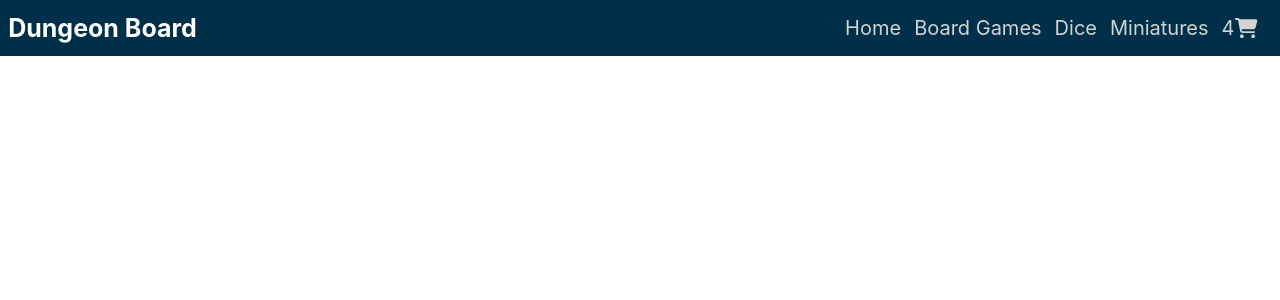
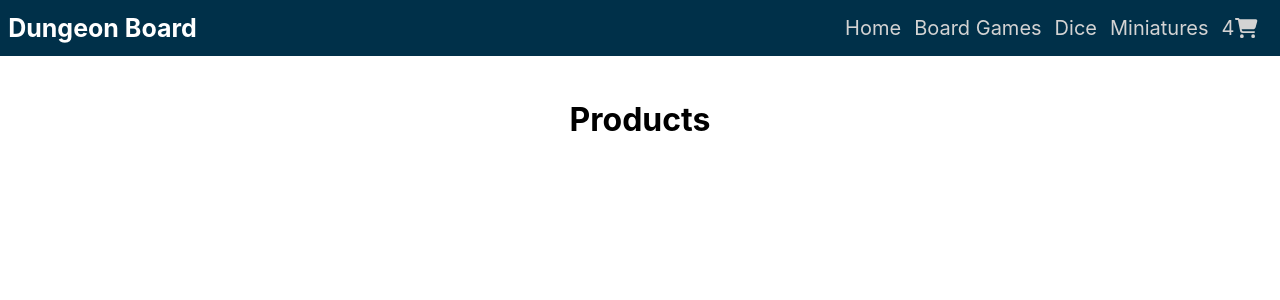
Before and after one commit to PabloGCH/proyecto-react-coderhouse, a React (Create React App) app: page / in a window 1280 px wide. Shown: the top 300 px of the page. Built offline with nearby package versions, Linux system fonts and the light colour scheme.

Commit message:
Added ItemListContainer component

```diff
--- a/src/App.js
+++ b/src/App.js
@@ -1,13 +1,13 @@
 import './App.css';
 
 import NavBar from './components/NavBar/NavBar';
+import ItemListContainer from './components/ItemListContainer/ItemListContainer';
 
 function App() {
 	return (
 		<div className="App">
-			<header>
-				<NavBar/>
-			</header>
+			<NavBar/>
+			<ItemListContainer/>
 		</div>
 	);
 }
--- /dev/null
+++ b/src/components/ItemListContainer/ItemListContainer.css
@@ -0,0 +1,3 @@
+.ItemListContainer {
+	margin-top: 100px;
+}
--- /dev/null
+++ b/src/components/ItemListContainer/ItemListContainer.js
@@ -0,0 +1,11 @@
+import "./ItemListContainer.css";
+
+const ItemListContainer = () => {
+	return (
+		<div className="ItemListContainer">
+			<h1>Products</h1>
+		</div>
+	)
+}
+
+export default ItemListContainer;
--- a/src/components/NavBar/NavBar.js
+++ b/src/components/NavBar/NavBar.js
@@ -4,6 +4,7 @@ import CartWidget from "./CartWidget/CartWidget";
 
 const NavBar = () => {
 	return (
+		<header>
 			<nav className="NavBar">
 				<div className="Brand">
 					<span>Dungeon Board</span>
@@ -28,6 +29,7 @@ const NavBar = () => {
 					</li>
 				</ul>
 			</nav>
+		</header>
 	)
 }
 
```
Lines whose indentation alone changed are shown as unchanged.
